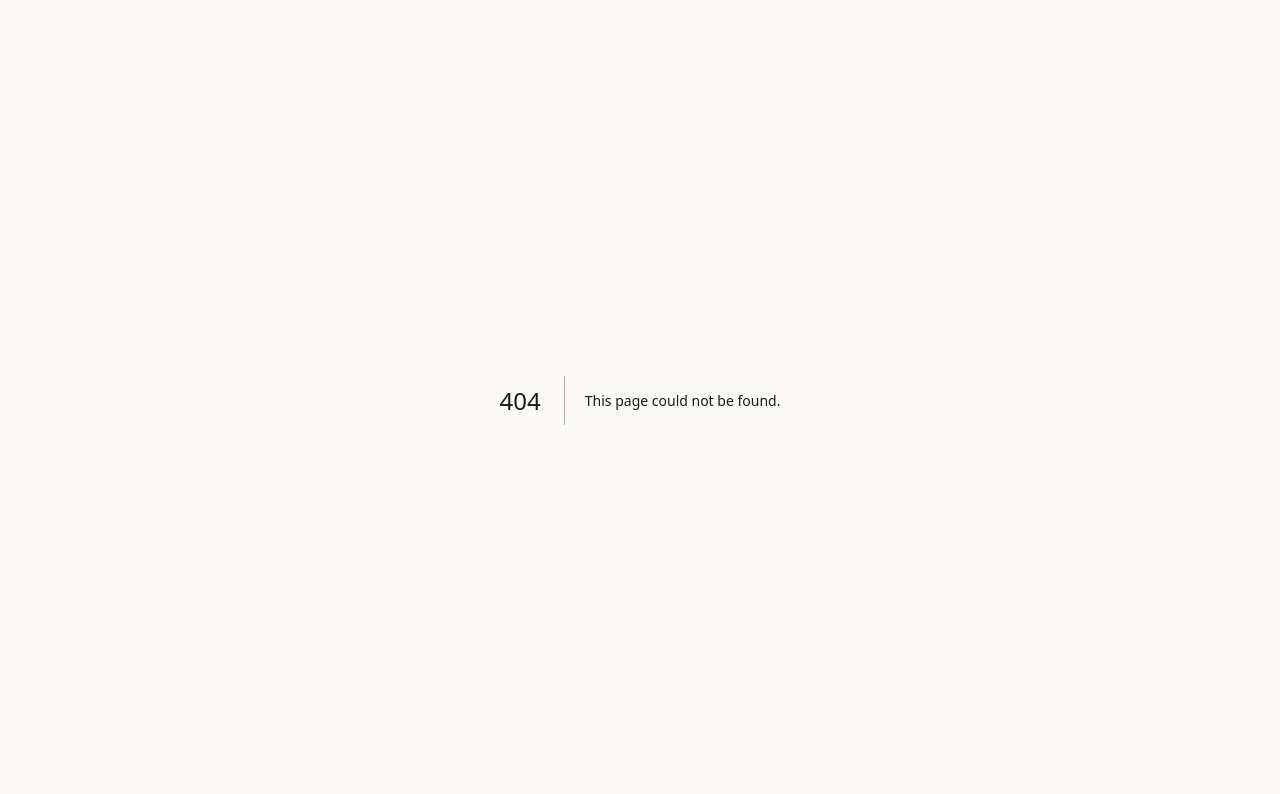
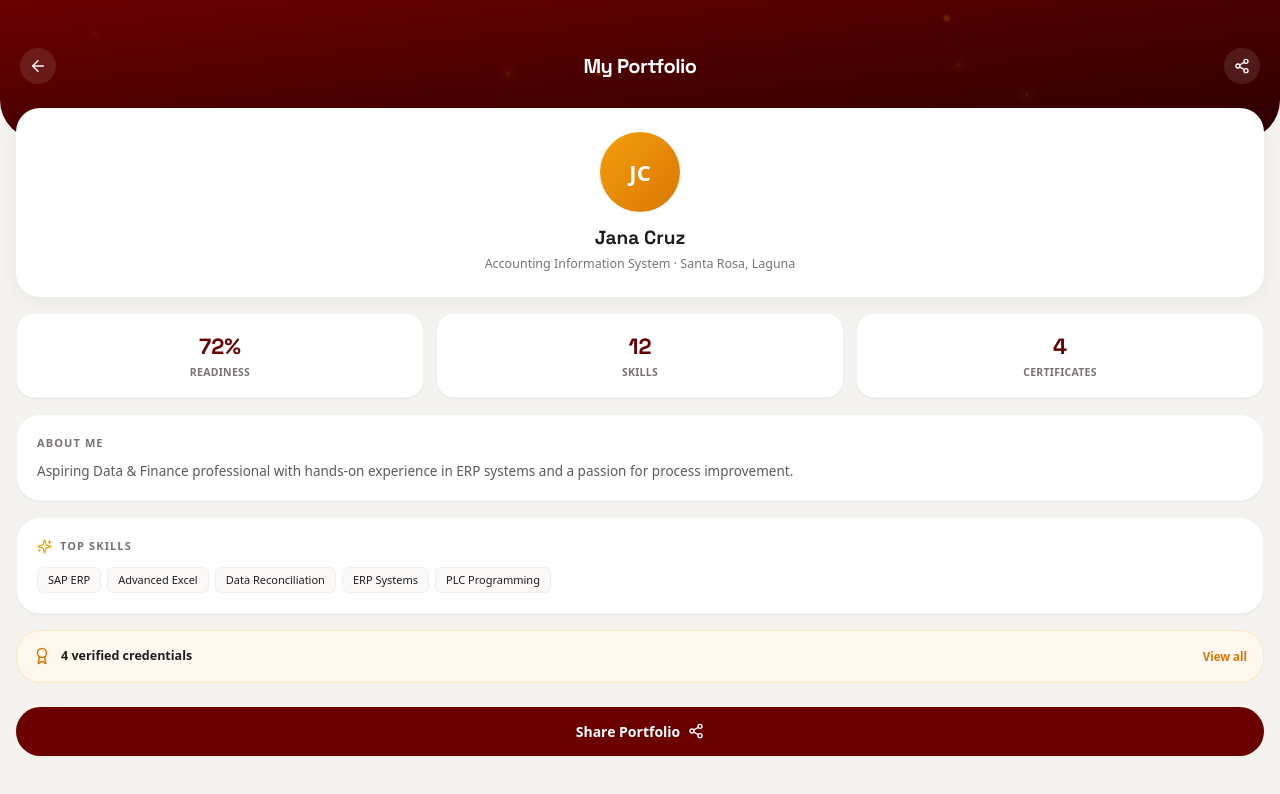
Before and after one commit to blueztian/RoarCast, a Next.js app in the folder frontend/: page /credentials/portfolio in a window 1280 px wide. Before the commit this address had no page. Shown: the top 794 px of the page. Built offline with nearby package versions, Linux system fonts and the light colour scheme.

Commit message:
feat(credentials): merge credentials pages from credentials_development branch

```diff
--- a/frontend/app/(student)/credentials/page.tsx
+++ b/frontend/app/(student)/credentials/page.tsx
@@ -2,7 +2,7 @@
 
 import { useEffect, useState } from "react";
 import { motion } from "framer-motion";
-import { ShieldCheck, Award, CheckCircle2, ArrowRight, ChevronRight, Bell } from "lucide-react";
+import { Award, CheckCircle2, ArrowRight, UserSquare2, ChevronRight, Bell } from "lucide-react";
 import Link from "next/link";
 import SignalBackground from "@/components/SignalBackground";
 import { cn } from "@/lib/utils";
@@ -32,34 +32,42 @@ export default function CredentialsPage() {
   if (!mounted) return null;
 
   return (
-    <div className="flex flex-1 flex-col h-full bg-gradient-to-br from-[#6b0000] via-[#4a0000] to-[#2d0000] font-sans overflow-hidden">
-      {/* ── Hero Section ─────────────────────────────────────────────────── */}
-      <header className="shrink-0 relative overflow-hidden px-5 pt-12 pb-5">
+    <div className="flex min-h-screen w-full flex-col bg-[#f5f3f0] font-sans pb-0">
+      <div className="sticky top-0 z-30">
+        <header className="relative overflow-hidden bg-gradient-to-br from-[#6b0000] via-[#4a0000] to-[#2d0000] px-5 pt-12 pb-7 rounded-b-[2.5rem]">
           <SignalBackground className="absolute inset-0 z-0 pointer-events-none opacity-40 mix-blend-screen" />
-        <div className="relative z-10 flex items-center justify-between">
+          <div className="relative z-10 flex flex-col gap-1">
+            <div className="flex items-center justify-between">
               <div className="flex items-center gap-2.5">
-            <div className="flex h-9 w-9 items-center justify-center rounded-full bg-white/15">
-              <ShieldCheck size={20} className="text-[#f59e0b]" strokeWidth={2} />
-            </div>
-            <h1 className="font-display text-[22px] font-bold leading-tight tracking-tight text-white">
+                <Award size={26} className="text-[#f59e0b]" strokeWidth={2} />
+                <h1 className="font-display text-[24px] font-bold leading-tight tracking-tight text-white">
                   Credentials
                 </h1>
               </div>
               <button className="relative p-1.5" aria-label="Notifications">
-            <Bell size={22} className="text-white" strokeWidth={1.5} />
+                <Bell size={24} className="text-white" strokeWidth={1.5} />
                 <span
                   aria-hidden="true"
                   className="absolute right-1 top-1 h-2.5 w-2.5 rounded-full border-2 border-[#4a0000] bg-[#f59e0b]"
                 />
               </button>
             </div>
+            <span className="absolute -top-6 left-[36px] text-[11px] font-bold uppercase tracking-widest text-[#f59e0b]">
+              Your Achievements
+            </span>
+            <p className="mt-1 text-[13.5px] text-white/80 ml-[36px]">
+              Skills you’ve completed and can carry beyond RoarCast.
+            </p>
+          </div>
         </header>
+
+      </div>
 
       <motion.div
         variants={stagger}
         initial="hidden"
         animate="show"
-        className="flex-1 overflow-y-auto bg-white rounded-t-[2.5rem] relative z-10 px-4 pt-6 pb-24 flex flex-col gap-3 shadow-[0_-4px_24px_rgba(0,0,0,0.1)]"
+        className="relative z-10 mx-4 flex flex-col gap-3 pt-2 pb-0"
       >
         {/* ── Credentials / Badges tab toggle ──────────────────────────────── */}
         <motion.div
@@ -71,7 +79,7 @@ export default function CredentialsPage() {
               key={tab}
               onClick={() => setActiveTab(tab)}
               className={cn(
-                "flex-1 rounded-full py-2 text-[12.5px] font-bold capitalize transition-colors",
+                "flex-1 rounded-full py-2 text-[13.5px] font-bold capitalize transition-colors",
                 activeTab === tab ? "bg-[#6b0000] text-white" : "text-[#7a7373] hover:bg-[#faf9f8]"
               )}
             >
@@ -88,7 +96,7 @@ export default function CredentialsPage() {
             ))}
             <motion.button
               variants={fadeUpItem}
-              className="flex w-full items-center justify-center gap-1.5 rounded-full border border-black/[0.08] bg-white py-2.5 text-[12.5px] font-bold text-[#201d1d] shadow-sm hover:bg-[#faf9f8]"
+              className="flex w-full items-center justify-center gap-1.5 rounded-full border border-black/[0.08] bg-white py-2.5 text-[13.5px] font-bold text-[#201d1d] shadow-sm hover:bg-[#faf9f8]"
             >
               View all credentials <ArrowRight size={14} />
             </motion.button>
@@ -113,10 +121,10 @@ export default function CredentialsPage() {
                 >
                   <Award size={24} className={badge.earned ? "text-white" : "text-[#9c9595]"} />
                 </div>
-                <span className="mt-2.5 text-[12.5px] font-bold leading-tight text-[#201d1d]">
+                <span className="mt-2.5 text-[14.5px] font-bold leading-tight text-[#201d1d]">
                   {badge.title}
                 </span>
-                <span className="mt-1 text-[10.5px] text-[#7a7373]">
+                <span className="mt-1 text-[12.5px] text-[#7a7373]">
                   {badge.earned ? `Earned ${badge.earnedDate}` : "Not yet earned"}
                 </span>
               </div>
@@ -126,14 +134,14 @@ export default function CredentialsPage() {
 
         {/* ── Optional In Progress Area ──────────────────────────────────── */}
         <motion.div variants={fadeUpItem} className="mt-2 flex flex-col gap-2 px-1">
-          <h2 className="font-display text-[16px] font-bold text-[#201d1d]">
+          <h2 className="font-display text-[17px] font-bold text-[#201d1d]">
             Next credential
           </h2>
           <div className="flex flex-col rounded-[20px] border border-[#f59e0b]/20 bg-[#fff8ee] p-4 shadow-sm">
-            <h3 className="font-display text-[15px] font-bold text-[#201d1d]">
+            <h3 className="font-display text-[16px] font-bold text-[#201d1d]">
               SAP ERP Advanced Operations
             </h3>
-            <div className="mt-2 flex items-center justify-between text-[11px] font-medium text-[#7a7373]">
+            <div className="mt-2 flex items-center justify-between text-[12px] font-medium text-[#7a7373]">
               <span>62% complete</span>
               <Link href="/learn" className="flex items-center gap-1 font-bold text-[#d97706] hover:underline">
                 Continue learning <ArrowRight size={12} />
@@ -156,16 +164,13 @@ function CredentialCard({ cred }: { cred: any }) {
         href={`/credentials/verify/${cred.id}`}
         className="flex flex-col rounded-[20px] bg-white border-l-4 border-l-[#6b0000] border-y border-r border-black/[0.05] px-4 py-3.5 shadow-[0_2px_10px_rgba(0,0,0,0.04)] transition-colors hover:bg-[#faf9f8]"
       >
-        <div className="flex items-start gap-3">
-          <div className="flex h-11 w-11 shrink-0 items-center justify-center overflow-hidden rounded-full border border-black/[0.06] bg-[#6b0000]/8">
-            <Award size={20} className="text-[#6b0000]" />
-          </div>
-          <div className="flex flex-1 flex-col justify-center">
+        <div className="flex items-start justify-between">
+          <div className="flex flex-col">
             <h3 className="font-display text-[16.5px] font-bold leading-tight text-[#201d1d] pr-2">
               {cred.title}
             </h3>
-            <p className="mt-0.5 text-[11px] text-[#7a7373]">
-              Issued: {cred.issued} · ACEH
+            <p className="mt-0.5 text-[12px] text-[#7a7373]">
+              Issued: {cred.issued}
             </p>
           </div>
           <div className="flex shrink-0 items-center gap-1 rounded-full bg-emerald-50 px-2 py-1 text-emerald-700 border border-emerald-100">
@@ -176,10 +181,10 @@ function CredentialCard({ cred }: { cred: any }) {
           </div>
         </div>
 
-        <div className="mt-3 flex items-end justify-between gap-2">
+        <div className="mt-2.5 flex items-end justify-between gap-2">
           <div className="flex flex-1 flex-wrap gap-1.5">
             {cred.competencies.map((comp: string) => (
-              <span key={comp} className="rounded-md bg-[#faf9f8] border border-black/[0.04] px-2 py-1 text-[10.5px] font-medium text-[#201d1d]">
+              <span key={comp} className="rounded-md bg-[#faf9f8] border border-black/[0.04] px-2 py-1 text-[11.5px] font-medium text-[#201d1d]">
                 {comp}
               </span>
             ))}
--- /dev/null
+++ b/frontend/app/(student)/credentials/portfolio/page.tsx
@@ -0,0 +1,184 @@
+"use client";
+
+import { useEffect, useState } from "react";
+import Link from "next/link";
+import { motion } from "framer-motion";
+import { ArrowLeft, Share2, Award, Sparkles } from "lucide-react";
+import SignalBackground from "@/components/SignalBackground";
+import { mockStudent } from "@/data/mockStudent";
+
+const stagger = {
+  hidden: { opacity: 0 },
+  show: { opacity: 1, transition: { staggerChildren: 0.1 } },
+};
+const fadeUpItem = {
+  hidden: { opacity: 0, y: 16 },
+  show: { opacity: 1, y: 0, transition: { duration: 0.4, ease: "easeOut" } },
+};
+
+// Mocked for now — mirrors the credentials + skills data shown elsewhere in the app.
+const portfolioData = {
+  readinessScore: 72,
+  skillsCount: 12,
+  certificatesCount: 4,
+  aboutMe:
+    "Aspiring Data & Finance professional with hands-on experience in ERP systems and a passion for process improvement.",
+  topSkills: [
+    "SAP ERP",
+    "Advanced Excel",
+    "Data Reconciliation",
+    "ERP Systems",
+    "PLC Programming",
+  ],
+};
+
+function getInitials(name: string) {
+  return name
+    .split(" ")
+    .map((part) => part[0])
+    .join("")
+    .toUpperCase();
+}
+
+export default function PortfolioPage() {
+  const [mounted, setMounted] = useState(false);
+  useEffect(() => setMounted(true), []);
+  if (!mounted) return null;
+
+  return (
+    <div className="flex min-h-screen w-full flex-col bg-[#f5f3f0] font-sans pb-0">
+      {/* ── Hero Section ─────────────────────────────────────────────────── */}
+      <header className="relative overflow-hidden bg-gradient-to-br from-[#6b0000] via-[#4a0000] to-[#2d0000] px-5 pt-12 pb-14 rounded-b-[2.5rem]">
+        <SignalBackground className="absolute inset-0 z-0 pointer-events-none opacity-40 mix-blend-screen" />
+        <div className="relative z-10 flex items-center justify-between">
+          <Link
+            href="/profile"
+            className="flex h-9 w-9 items-center justify-center rounded-full bg-white/10 text-white transition-colors hover:bg-white/20"
+            aria-label="Back to Profile"
+          >
+            <ArrowLeft size={18} />
+          </Link>
+          <h1 className="font-display text-[20px] font-bold leading-tight tracking-tight text-white">
+            My Portfolio
+          </h1>
+          <button
+            className="flex h-9 w-9 items-center justify-center rounded-full bg-white/10 text-white transition-colors hover:bg-white/20"
+            aria-label="Share portfolio"
+          >
+            <Share2 size={16} />
+          </button>
+        </div>
+      </header>
+
+      <motion.div
+        variants={stagger}
+        initial="hidden"
+        animate="show"
+        className="relative z-10 mx-4 -mt-8 flex flex-col gap-4 pb-4"
+      >
+        {/* ── Profile Card ──────────────────────────────────────────────── */}
+        <motion.section
+          variants={fadeUpItem}
+          className="flex flex-col items-center rounded-[24px] bg-white p-6 text-center shadow-[0_4px_20px_rgba(0,0,0,0.05)]"
+        >
+          <div className="flex h-20 w-20 items-center justify-center rounded-full bg-gradient-to-br from-[#f59e0b] to-[#d97706] text-[22px] font-bold text-white shadow-sm">
+            {getInitials(mockStudent.name)}
+          </div>
+          <h2 className="mt-3 font-display text-[19px] font-bold text-[#201d1d]">
+            {mockStudent.name}
+          </h2>
+          <p className="mt-0.5 text-[12.5px] text-[#7a7373]">
+            {mockStudent.program} · {mockStudent.location}
+          </p>
+        </motion.section>
+
+        {/* ── Stats Row ─────────────────────────────────────────────────── */}
+        <motion.section
+          variants={fadeUpItem}
+          className="grid grid-cols-3 gap-3"
+        >
+          {[
+            { label: "Readiness", value: `${portfolioData.readinessScore}%` },
+            { label: "Skills", value: portfolioData.skillsCount },
+            { label: "Certificates", value: portfolioData.certificatesCount },
+          ].map((stat) => (
+            <div
+              key={stat.label}
+              className="flex flex-col items-center rounded-[18px] border border-black/[0.05] bg-white py-4 shadow-sm"
+            >
+              <span className="font-display text-[22px] font-bold text-[#6b0000]">
+                {stat.value}
+              </span>
+              <span className="mt-0.5 text-[10.5px] font-bold uppercase tracking-wide text-[#7a7373]">
+                {stat.label}
+              </span>
+            </div>
+          ))}
+        </motion.section>
+
+        {/* ── About Me ──────────────────────────────────────────────────── */}
+        <motion.section
+          variants={fadeUpItem}
+          className="flex flex-col rounded-[24px] border border-black/[0.05] bg-white p-5 shadow-sm"
+        >
+          <h3 className="text-[11px] font-bold uppercase tracking-widest text-[#7a7373] mb-2.5">
+            About Me
+          </h3>
+          <p className="text-[13.5px] leading-snug text-[#5e5a5a]">
+            {portfolioData.aboutMe}
+          </p>
+        </motion.section>
+
+        {/* ── Top Skills ────────────────────────────────────────────────── */}
+        <motion.section
+          variants={fadeUpItem}
+          className="flex flex-col rounded-[24px] border border-black/[0.05] bg-white p-5 shadow-sm"
+        >
+          <div className="mb-3 flex items-center gap-2">
+            <Sparkles size={15} className="text-[#f59e0b]" />
+            <h3 className="text-[11px] font-bold uppercase tracking-widest text-[#7a7373]">
+              Top Skills
+            </h3>
+          </div>
+          <div className="flex flex-wrap gap-1.5">
+            {portfolioData.topSkills.map((skill) => (
+              <span
+                key={skill}
+                className="rounded-md bg-[#faf9f8] border border-black/[0.04] px-2.5 py-1 text-[11px] font-medium text-[#201d1d]"
+              >
+                {skill}
+              </span>
+            ))}
+          </div>
+        </motion.section>
+
+        {/* ── Verified Credentials Summary ─────────────────────────────── */}
+        <motion.section
+          variants={fadeUpItem}
+          className="flex items-center justify-between rounded-[24px] border border-[#f59e0b]/20 bg-[#fff8ee] p-4"
+        >
+          <div className="flex items-center gap-2.5">
+            <Award size={18} className="text-[#d97706]" />
+            <span className="text-[12.5px] font-bold text-[#201d1d]">
+              {portfolioData.certificatesCount} verified credentials
+            </span>
+          </div>
+          <Link
+            href="/credentials"
+            className="text-[11.5px] font-bold text-[#d97706] hover:underline"
+          >
+            View all
+          </Link>
+        </motion.section>
+
+        {/* ── Share CTA ─────────────────────────────────────────────────── */}
+        <motion.button
+          variants={fadeUpItem}
+          className="mt-2 flex w-full items-center justify-center gap-2 rounded-full bg-[#6b0000] py-3.5 text-[14px] font-bold text-white shadow-sm transition-colors hover:bg-[#4a0000]"
+        >
+          Share Portfolio <Share2 size={16} />
+        </motion.button>
+      </motion.div>
+    </div>
+  );
+}
--- a/frontend/app/(student)/credentials/verify/[credentialId]/page.tsx
+++ b/frontend/app/(student)/credentials/verify/[credentialId]/page.tsx
@@ -5,7 +5,6 @@ import Link from "next/link";
 import { notFound } from "next/navigation";
 import { motion } from "framer-motion";
 import { ArrowLeft, QrCode, CheckCircle2, ShieldCheck } from "lucide-react";
-import SignalBackground from "@/components/SignalBackground";
 import { credentialsData } from "@/data/mockLearn";
 
 const fadeUp = {
@@ -26,9 +25,8 @@ export default function VerifyCredentialPage({
   if (!cred) return notFound();
 
   return (
-    <div className="flex min-h-screen w-full flex-col bg-[#f5f3f0] font-sans pb-28">
-      <header className="fixed inset-x-0 top-0 z-30 flex flex-col justify-end overflow-hidden bg-gradient-to-br from-[#6b0000] via-[#4a0000] to-[#2d0000] px-5 pb-5 rounded-b-[2.5rem] shadow-sm transition-all" style={{ height: 120 }}>
-        <SignalBackground className="absolute inset-0 z-0 pointer-events-none opacity-40 mix-blend-screen" />
+    <div className="flex min-h-screen w-full flex-col bg-[#f5f3f0] font-sans pb-0">
+      <header className="relative overflow-hidden bg-gradient-to-br from-[#6b0000] via-[#4a0000] to-[#2d0000] px-5 pt-12 pb-14 rounded-b-[2.5rem]">
         <div className="relative z-10 flex items-center gap-3">
           <Link
             href="/credentials"
@@ -43,14 +41,11 @@ export default function VerifyCredentialPage({
         </div>
       </header>
 
-      {/* Spacer for fixed header */}
-      <div className="h-[120px] shrink-0" aria-hidden="true" />
-
       <motion.div
         initial="hidden"
         animate="show"
         variants={fadeUp}
-        className="relative z-10 mx-4 mt-2 flex flex-col gap-4 pb-12"
+        className="relative z-10 mx-4 -mt-8 flex flex-col gap-4 pb-0"
       >
         <div className="flex flex-col items-center rounded-[28px] bg-white p-6 text-center shadow-[0_4px_20px_rgba(0,0,0,0.06)]">
           <span className="text-[10.5px] font-bold uppercase tracking-widest text-[#7a7373]">
```
Lines whose indentation alone changed are shown as unchanged.
